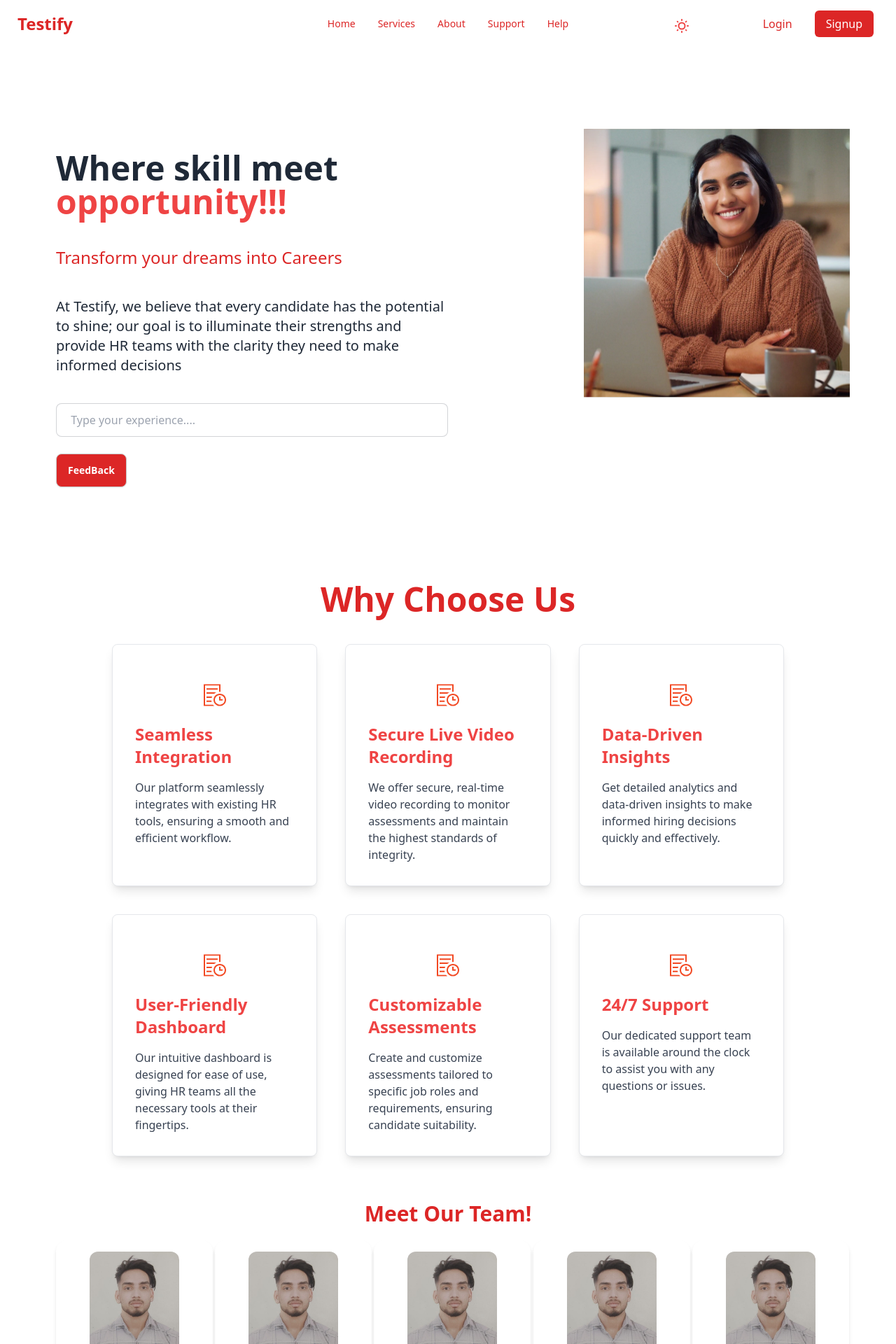
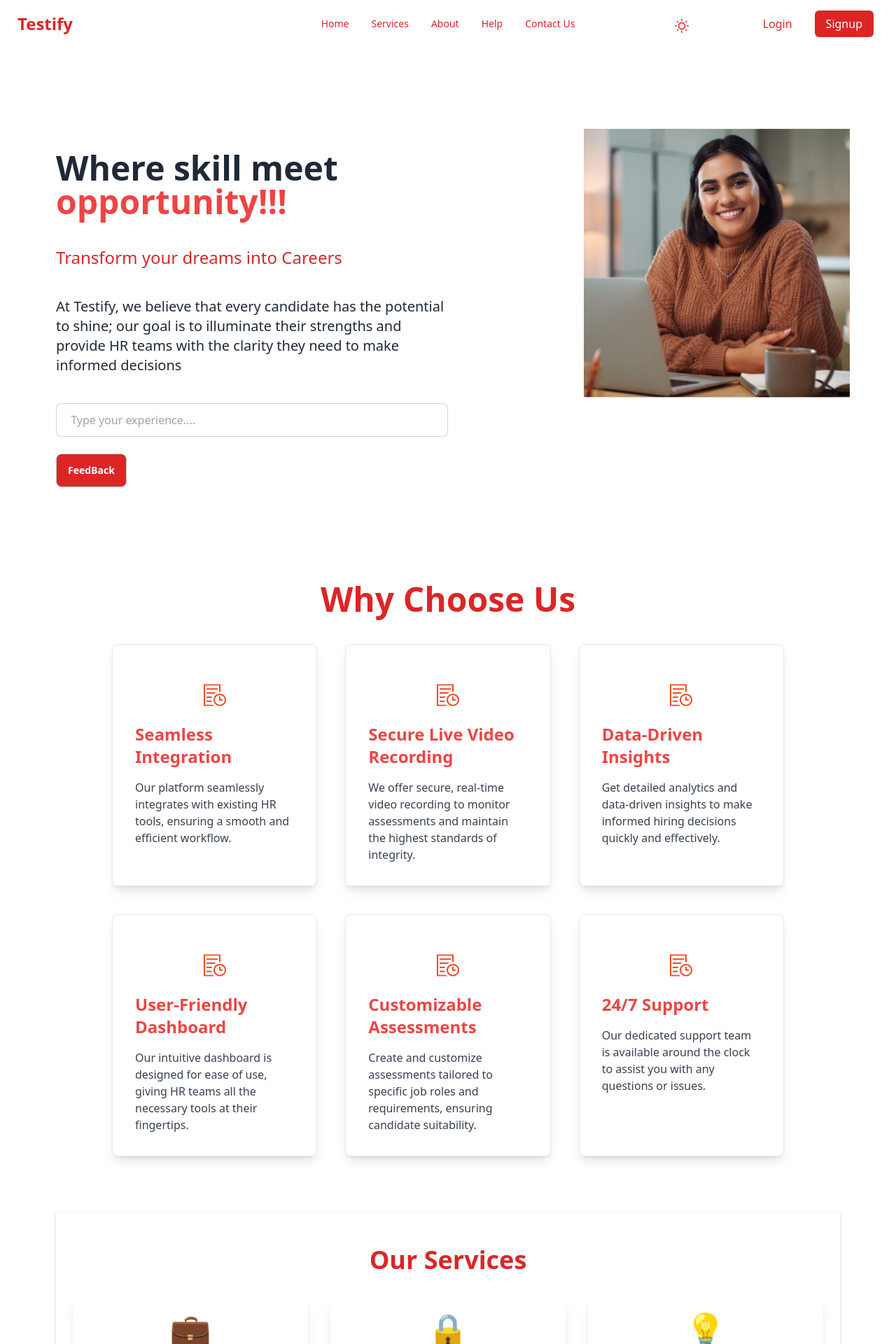
Before and after one commit to sharma8437/Testify, a React (Vite) app in the folder frontend/: page / in a window 1280 px wide. Shown: the top 1920 px of the page at 70% size. Built offline with nearby package versions, Linux system fonts and the light colour scheme; no server answers.

Commit message:
mehul
alignment done

```diff
--- a/frontend/src/components/Navbar.jsx
+++ b/frontend/src/components/Navbar.jsx
@@ -31,10 +31,10 @@ const Navbar = () => {
         <Link to="/about">About</Link>
       </li>
       <li>
-        <Link to="/support">Support</Link>
+        <Link to="/support">Help</Link>
       </li>
       <li>
-        <Link to="/help">Help</Link>
+        <Link to="/help">Contact Us</Link>
       </li>
     </>
   );
--- a/frontend/src/home/Home.jsx
+++ b/frontend/src/home/Home.jsx
@@ -6,10 +6,10 @@ import Navbar from '../Components/Navbar.jsx'
 import ChooseUs from '../pages/ChooseUs.jsx'
 import OurMission from '../Pages/Mission.jsx'
 import ContactUs from '../Pages/ContactUs.jsx'
-// import QuizDetails from "../pages/TestDisc.jsx"
+import QuizDetails from "../pages/TestDisc.jsx"
 
-// import Quiz from "../pages/QuestionWindow.jsx"
-// import ExamPage from '../pages/Test.jsx'
+import Quiz from "../pages/QuestionWindow.jsx"
+import ExamPage from '../pages/Test.jsx'
 
 
 const Home = () => {
@@ -18,13 +18,13 @@ const Home = () => {
     <Navbar />
     <HeroSection />
     <ChooseUs />
-    {/* <QuizDetails/>
-  <Quiz/>
-    <ExamPage/> */}
+   <OurMission />
    <Teams />
-   <OurMission />
  <ContactUs />
     <Footer />
+    <QuizDetails/>
+  {/* <Quiz/> */}
+    <ExamPage/>
 
 
 
--- a/frontend/src/pages/Mission.jsx
+++ b/frontend/src/pages/Mission.jsx
@@ -43,6 +43,7 @@ const OurMission = () => {
       </div>
     </div>
     </div>
+
   );
 };
 
--- a/frontend/src/pages/QuestionWindow.jsx
+++ b/frontend/src/pages/QuestionWindow.jsx
@@ -15,6 +15,7 @@ function Quiz() {
   const isCorrectAnswer = selectedAnswer === "D";
 
   return (
+    <div className="max-w-screen-2xl container mx-auto md:px-20 py-4">
     <div className="bg-red-200 min-h-screen flex items-center justify-center">
 <div className="bg-white rounded-lg shadow-lg max-w-[800px] w-full p-6 h-[668px]">
         <h1 className="text-2xl font-bold mb-4">UI UX Design Quiz</h1>
@@ -76,6 +77,7 @@ function Quiz() {
         )}
       </div>
     </div>
+    </div>
   );
 }
 
--- a/frontend/src/pages/Teams.jsx
+++ b/frontend/src/pages/Teams.jsx
@@ -52,6 +52,7 @@ const Teams = () => {
   ];
 
   return (
+    <div className="max-w-screen-2xl container mx-auto md:px-20 py-4">
     <div className="max-w-screen-2xl container mx-auto md:px-20 px-4">
       <div className="text-center text-3xl text-red-600 font-bold mb-5 ">
         <h1>Meet Our Team!</h1>
@@ -86,6 +87,7 @@ const Teams = () => {
         ))}
       </div>
     </div>
+    </div>
   );
 };
 
--- a/frontend/src/pages/Test.jsx
+++ b/frontend/src/pages/Test.jsx
@@ -2,6 +2,7 @@ import React from 'react';
 
 function ExamPage() {
   return (
+    <div className='max-w-screen-2xl container mx-auto md:px-20 py-4'>
     <div className="bg-gray-100 p-4 min-h-screen  mix-h-screen flex flex-col items-center">
 
       {/* Header */}
@@ -105,6 +106,7 @@ function ExamPage() {
         </div>
       </div>
     </div>
+    </div>
   );
 }
 
--- a/frontend/src/pages/TestDisc.jsx
+++ b/frontend/src/pages/TestDisc.jsx
@@ -1,22 +1,19 @@
-import React from 'react';
+import React from "react";
 
 function QuizDetails() {
   return (
-    <div
-      className="flex justify-center items-center min-h-screen"
-
-    >
+    <div className="max-w-screen-2xl container mx-auto md:px-20 py-4">
+    <div className="flex justify-center items-center min-h-screen">
       <div className="bg-white rounded-lg shadow-lg max-w-full w-full p-6 h-[1209px]">
         {/* Header */}
         <div className="flex items-center mb-4">
-          <button className="text-gray-500 mr-2">
-            {/* Back Icon */}
-            ←
-          </button>
-          <h2 className="text-1xl font-semibold text-gray-800 " >Detail Quiz</h2>
+          <button className="text-gray-500 mr-2">{/* Back Icon */}←</button>
+          <h2 className="text-1xl font-semibold text-gray-800 ">Detail Quiz</h2>
         </div>
 
-        <h1 className="text-2xl font-bold text-gray-900 mb-1">UI UX Design Quiz</h1>
+        <h1 className="text-2xl font-bold text-gray-900 mb-1">
+          UI UX Design Quiz
+        </h1>
         <p className="text-2xl text-gray-600 mb-4">GET 100 Points</p>
 
         {/* Quiz Info Section */}
@@ -25,16 +22,22 @@ function QuizDetails() {
             Brief explanation about this quiz
           </h3>
           <div className="flex items-center mb-3">
-            <span className="material-icons text-2xl text-gray-700 mr-3">assignment</span>
-            <p className='text-2xl'>10 Questions</p>
+            <span className="material-icons text-2xl text-gray-700 mr-3">
+              assignment
+            </span>
+            <p className="text-2xl">10 Questions</p>
           </div>
           <div className="flex items-center mb-3">
-            <span className="material-icons text-2xl text-gray-700 mr-3">access_time</span>
-            <p className='text-2xl'>1 hour 15 min</p>
+            <span className="material-icons text-2xl text-gray-700 mr-3">
+              access_time
+            </span>
+            <p className="text-2xl">1 hour 15 min</p>
           </div>
           <div className="flex items-center mb-3">
-            <span className="material-icons text-2xl text-gray-700 mr-3">star</span>
-            <p className='text-2xl'>Win 10 stars</p>
+            <span className="material-icons text-2xl text-gray-700 mr-3">
+              star
+            </span>
+            <p className="text-2xl">Win 10 stars</p>
           </div>
         </div>
 
@@ -44,32 +47,44 @@ function QuizDetails() {
             Please read the text below carefully so you can understand it
           </h3>
           <ul className="list-disc list-inside text-2xl text-gray-700 space-y-2">
-            <li>10 points awarded for a correct answer and no points for an incorrect answer</li>
+            <li>
+              10 points awarded for a correct answer and no points for an
+              incorrect answer
+            </li>
             <li>Tap on options to select the correct answer</li>
             <li>Tap on the bookmark icon to save interesting questions</li>
-            <li>Click submit if you are sure you want to complete all the quizzes</li>
+            <li>
+              Click submit if you are sure you want to complete all the quizzes
+            </li>
           </ul>
         </div>
 
-
-
         {/* Terms and Conditions Section */}
         <div className="bg-gray-50 p-4 rounded-lg mb-6">
-          <h3 className="text-2xl font-semibold text-gray-800 mb-2">Terms & Conditions</h3>
+          <h3 className="text-2xl font-semibold text-gray-800 mb-2">
+            Terms & Conditions
+          </h3>
           <p className="text-2xl text-gray-700">
             By taking the quiz, you accept the following terms and conditions:
           </p>
           <ul className="list-disc list-inside text-2xl text-gray-700 space-y-2 mt-2">
             <li>You must be at least 18 years old to participate.</li>
             <li>Only one submission per participant will be counted.</li>
-            <li>Any misuse of the platform, such as cheating, will result in disqualification.</li>
-            <li>Your results may be displayed on the leaderboard if applicable.</li>
+            <li>
+              Any misuse of the platform, such as cheating, will result in
+              disqualification.
+            </li>
+            <li>
+              Your results may be displayed on the leaderboard if applicable.
+            </li>
           </ul>
         </div>
 
         {/* Contact Information Section */}
         <div className="bg-gray-50 p-4 rounded-lg mb-6">
-          <h3 className="text-2xl font-semibold text-gray-800 mb-2">Contact Information</h3>
+          <h3 className="text-2xl font-semibold text-gray-800 mb-2">
+            Contact Information
+          </h3>
           <p className="text-2xl text-gray-700">
             For any queries, issues, or concerns, please reach out to us at:
           </p>
@@ -88,6 +103,7 @@ function QuizDetails() {
         </div>
       </div>
     </div>
+    </div>
   );
 }
 
```
